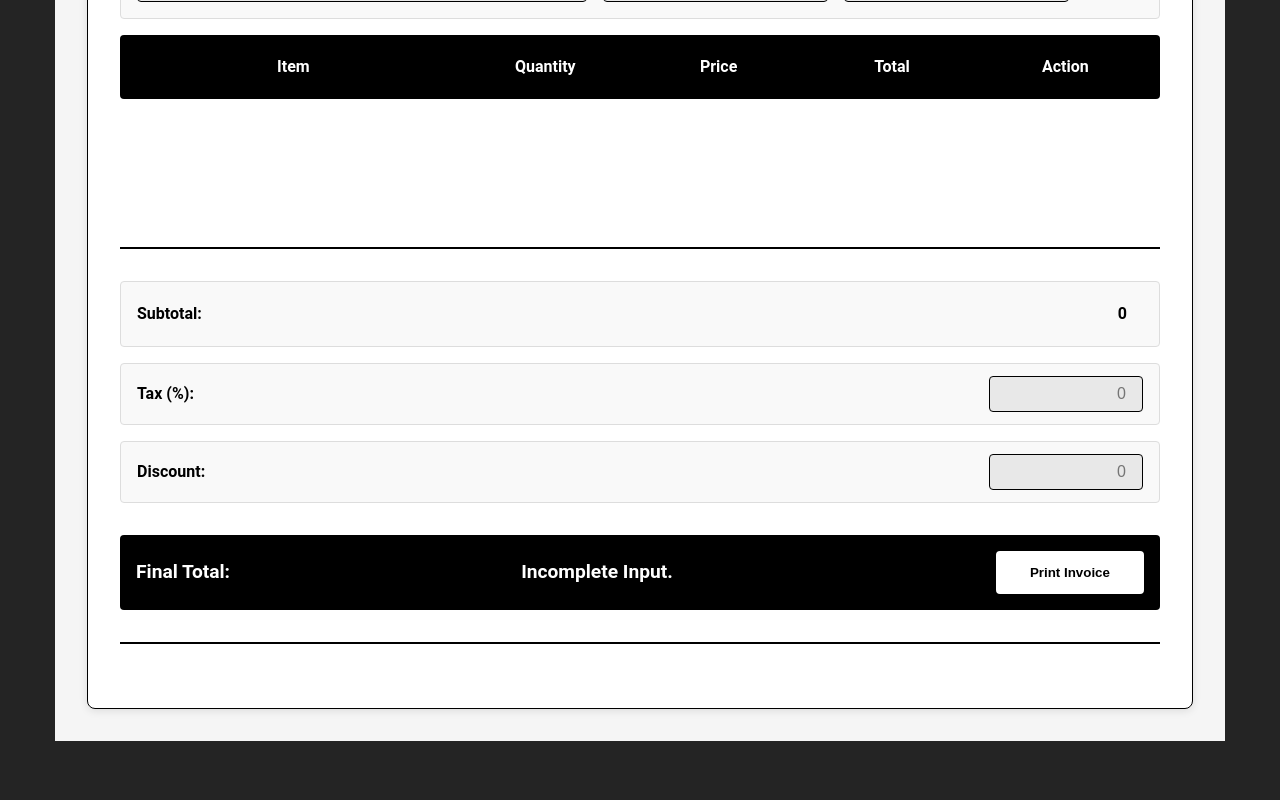
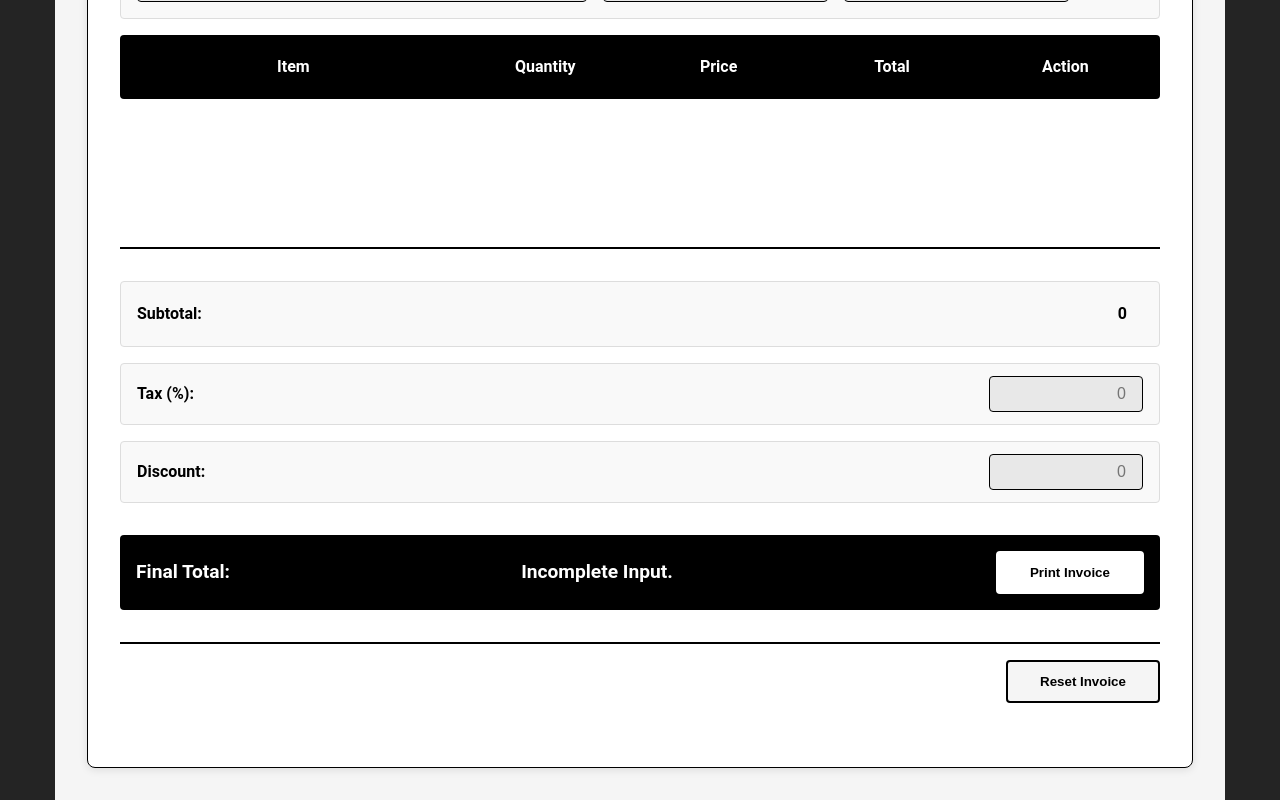
Before and after one commit to ij-2005/invoice-zystem, a React (Vite) app in the folder mini-voice/: page / in a window 1280 px wide. Shown: the part 560-1360 px from the top of the page. Before the commit the page ends 1301 px from the top, so only its background shows below. Built offline with nearby package versions, Linux system fonts and the light colour scheme.

Commit message:
fixed colors of the print view

```diff
--- a/mini-voice/src/App.css
+++ b/mini-voice/src/App.css
@@ -334,10 +334,51 @@
   -moz-appearance: textfield;
 }
 
+.invoice-actions {
+  display: flex;
+  justify-content: flex-end;
+  margin-top: 1rem;
+  gap: 1rem;
+}
+
+.invoice-actions .reset-button {
+  padding: 0.75rem 2rem;
+  background-color: #f5f5f5;
+  color: #000;
+  border: 2px solid #000;
+  border-radius: 4px;
+  font-weight: bold;
+  cursor: pointer;
+  transition: all 0.3s;
+}
+
+.invoice-actions .reset-button:hover {
+  background-color: #ddd;
+}
+
 
 /* print */
 
 @media print {
+
+
+  * {
+    color: #000 !important;
+    -webkit-print-color-adjust: exact !important;
+    print-color-adjust: exact !important;
+  }
+
+  .items-header {
+    background-color: #000 !important;
+    -webkit-print-color-adjust: exact !important;
+    print-color-adjust: exact !important;
+  }
+
+  .item-column-title {
+    color: #fff !important;
+    -webkit-print-color-adjust: exact !important;
+    print-color-adjust: exact !important;
+  }
 
   /* Hide the Action column title */
   .items-header .item-column-title:last-child {
@@ -347,6 +388,10 @@
   /* Hide the Remove buttons in each row */
   .item-row .item-column:last-child {
     display: none;
+  }
+
+  .invoice-items {
+  margin: 0;
   }
 
   /* Adjust grid to have only 4 columns in print view */
@@ -409,4 +454,8 @@
   body {
     font-size: 14pt;
   }
+
+  .invoice-actions {
+    display: none;
+  }
 }
--- a/mini-voice/src/App.jsx
+++ b/mini-voice/src/App.jsx
@@ -113,6 +113,25 @@ function App() {
     return; // Stop if validation fails
   }
   window.print();
+}
+
+  function handleReset() {
+  if (window.confirm("Are you sure you want to reset the entire invoice? This will clear all data.")) {
+    setCompanyName("");
+    setInvoiceNumber(`INV-${Math.floor(1000 + Math.random() * 9000)}`);
+    setInvoiceDate(() => {
+      return new Date().toISOString().split("T")[0];
+    });
+    setBillTo("");
+    setTaxRate();
+    setDiscount();
+    setItems([]);
+    setItemForm({
+      name: "",
+      quantity: "",
+      price: "",
+    });
+  }
 }
 
 
@@ -257,6 +276,11 @@ function App() {
             </div>
           </div>
 
+          <div className="invoice-actions">
+            <button className="reset-button" onClick={handleReset}>Reset Invoice</button>
+          </div>
+
+
           <div className="invoice-printOption">
           </div>
 
```
